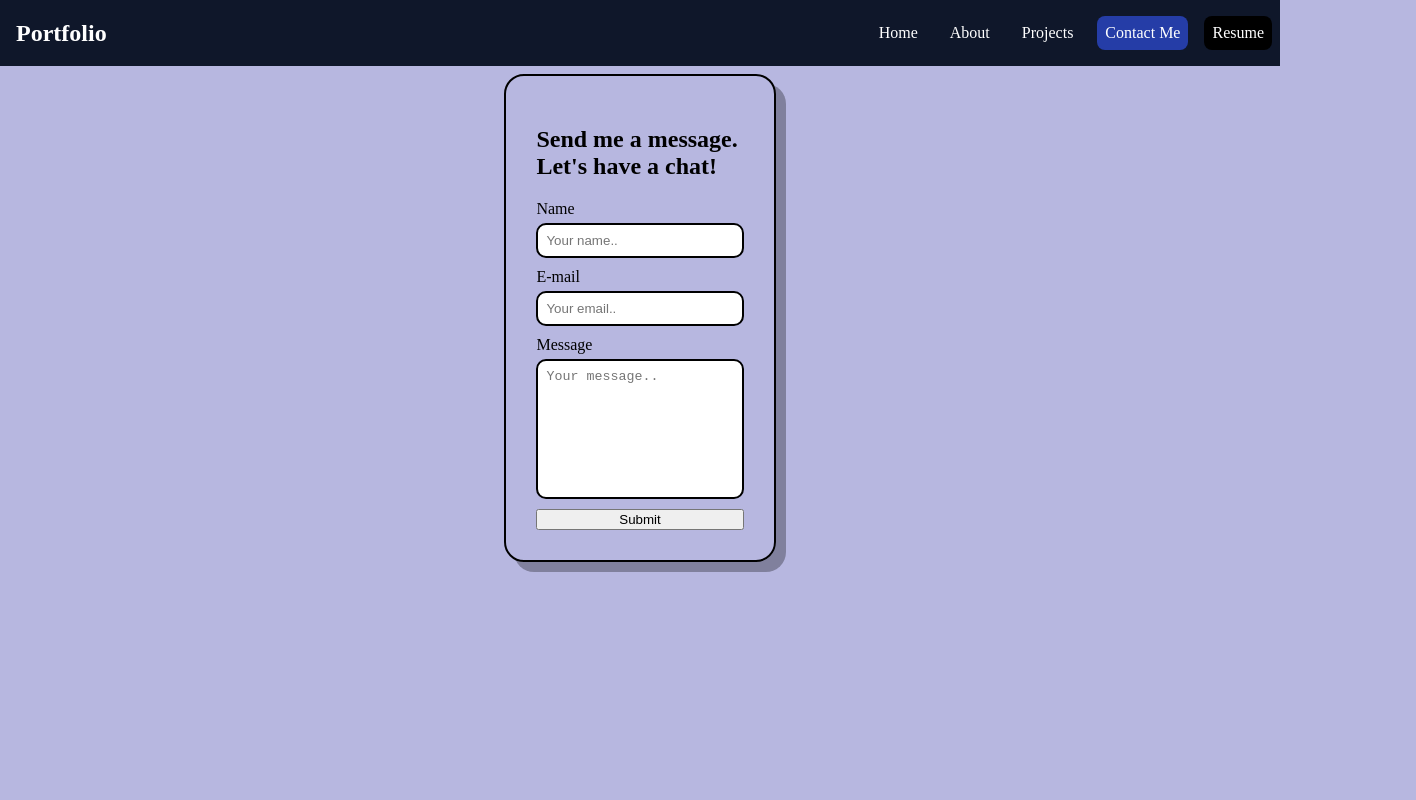
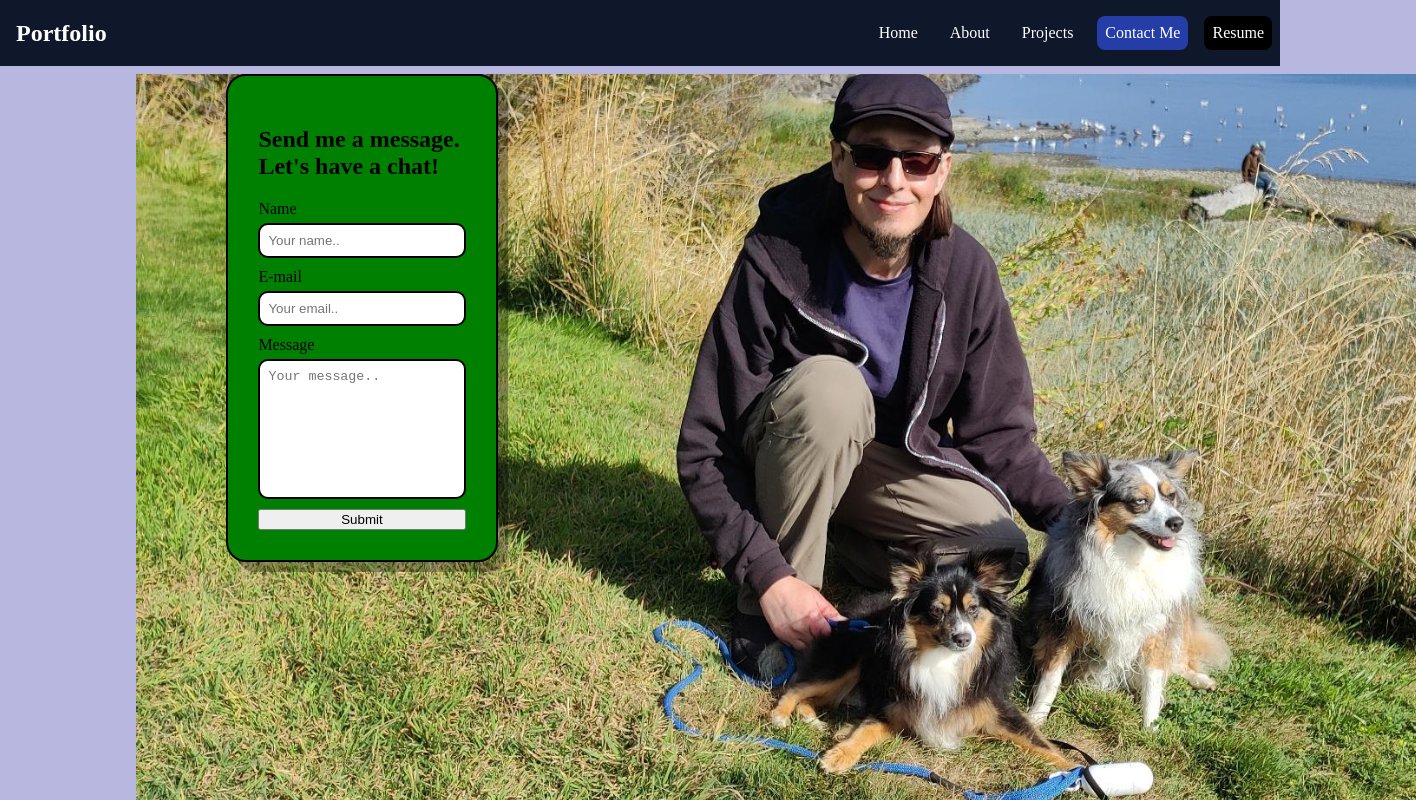
Before and after one commit to pawscanthack/portfolio, a React (Create React App) app: page /contactme in a window 1280 px wide. Shown: the top 800 px of the page, 1416 px wide, since content can reach past the window. Built offline with nearby package versions, Linux system fonts and the light colour scheme; no server answers.

Commit message:
Added image to contact page

```diff
--- a/src/css/contact.css
+++ b/src/css/contact.css
@@ -1,4 +1,20 @@
+.contact-section {
+  background-image: url("../img/scott-and-dogs.jpeg");
+  background-repeat: no-repeat;
+  background-size: cover;
+  min-height: 100vh;
+  min-width: 100vw;
+  margin: 0;
+  padding: 0;
+}
+.contact-section-container {
+  display: flex;
+  flex-direction: column;
+  align-items: flex-start;
+}
+
 .form-container {
+  background-color: green;
   margin: auto;
   display: flex;
   max-width: 60%;
@@ -42,3 +58,8 @@ textarea {
   box-shadow: 5px 5px 0 rgba(0, 0, 0, 0.3);
   transform: translateX(-5px) translateY(-5px);
 }
+
+.contact-section-image {
+  max-width: 80vw;
+  border-radius: 10px;
+}
--- a/src/pages/Contact.jsx
+++ b/src/pages/Contact.jsx
@@ -21,6 +21,9 @@ export const Contact = () => {
   //   e.target.reset();
   // };
   return (
+    <section className="contact-section">
+      <div className="contact-section-container">
+        <div></div>
         <div>
           <form className="form-container">
             <h2>Send me a message. Let's have a chat!</h2>
@@ -61,5 +64,7 @@ export const Contact = () => {
             </button>
           </form>
         </div>
+      </div>
+    </section>
   );
 };
```
Also changed, not shown: src/img/LI-In-Bug.png (added), src/img/LI-Logo.png (added). Lines whose indentation alone changed are shown as unchanged.
